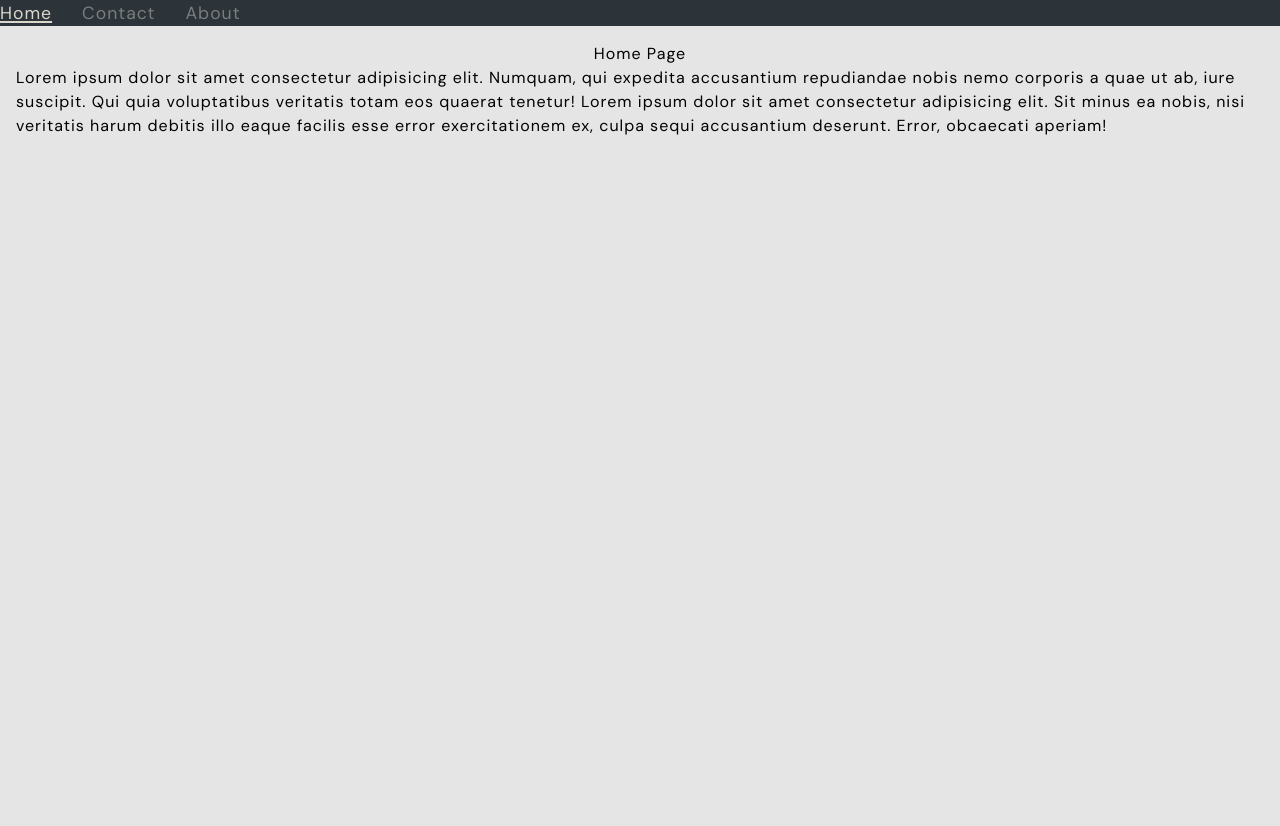
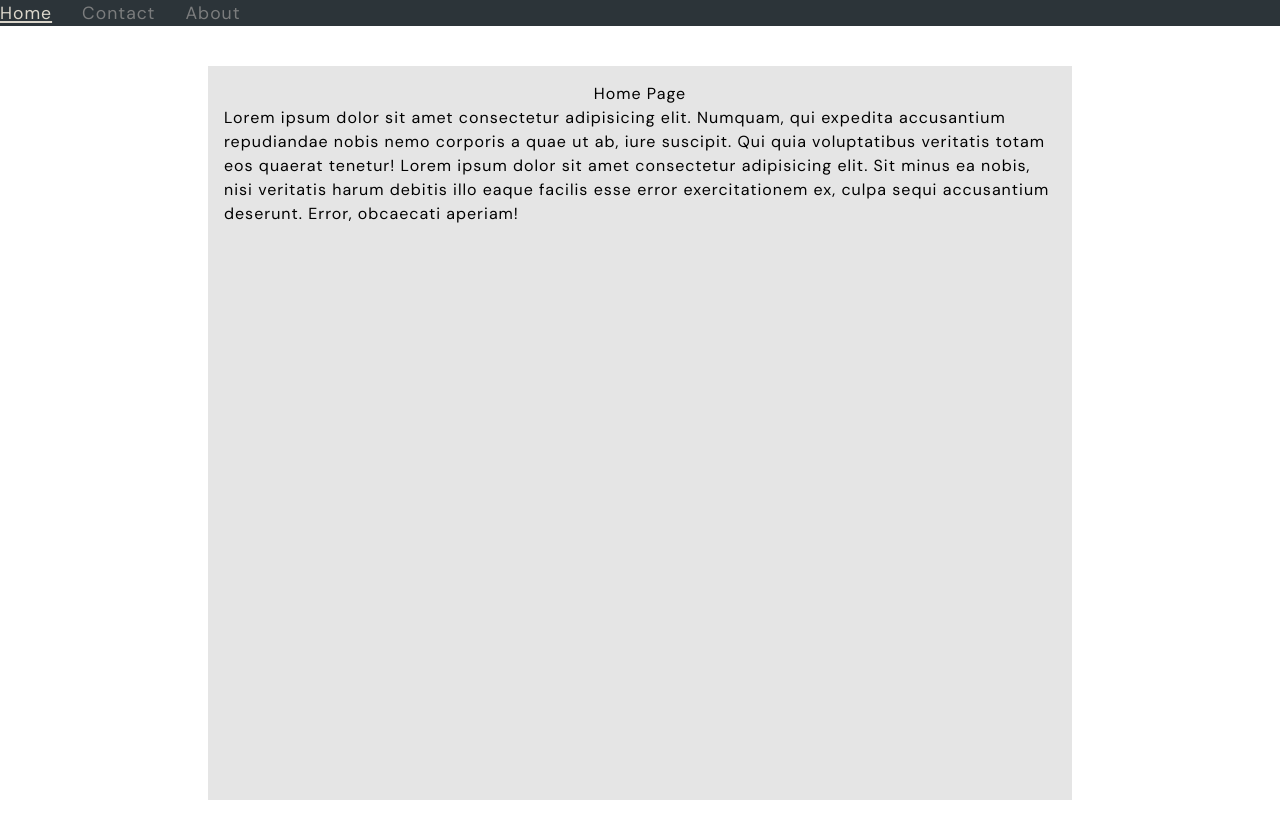
Before and after one commit to charss/aov-training, a Next.js app in the folder client/: page / in a window 1280 px wide. After the commit the page ends 800 px from the top, so only its background shows below. Built offline with nearby package versions, Linux system fonts and the light colour scheme.

Commit message:
Added layout, header, and footer components

```diff
--- /dev/null
+++ b/client/components/footer.jsx
@@ -0,0 +1,7 @@
+export default function Footer() {
+  return (
+    <footer className="bg-gray-100 px-10 py-2.5 text-sm">
+      This is a sample footer
+    </footer>
+  );
+}
--- /dev/null
+++ b/client/components/header.jsx
@@ -0,0 +1,3 @@
+export default function Header({ children }) {
+  return <h1 className="text-5xl font-bold text-center mb-6">{children}</h1>;
+}
--- /dev/null
+++ b/client/components/layout.jsx
@@ -0,0 +1,12 @@
+import Navbar from "./navbar/navbar";
+import Footer from "./footer";
+
+export default function Layout({ children }) {
+  return (
+    <div className="flex flex-col h-screen">
+      <Navbar />
+      <main className='flex justify-items-center-items-center flex-col px-52 py-10 flex-grow'>{children}</main>
+      <Footer />
+    </div>
+  )
+};
--- a/client/pages/_app.jsx
+++ b/client/pages/_app.jsx
@@ -1,12 +1,12 @@
-import Navbar from '@/components/navbar/navbar'
+import Layout from '@/components/layout'
 import '@/styles/globals.css'
-Navbar
 
 export default function App({ Component, pageProps }) {
   return (
     <>
-      <Navbar />
-      <Component {...pageProps} />
+      <Layout>
+        <Component {...pageProps} />
+      </Layout>
     </>
   )
 }
```
